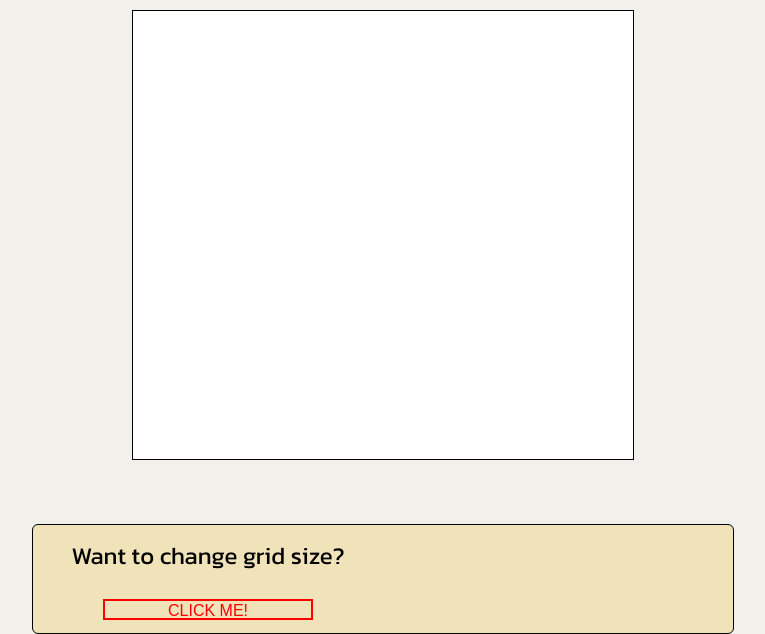
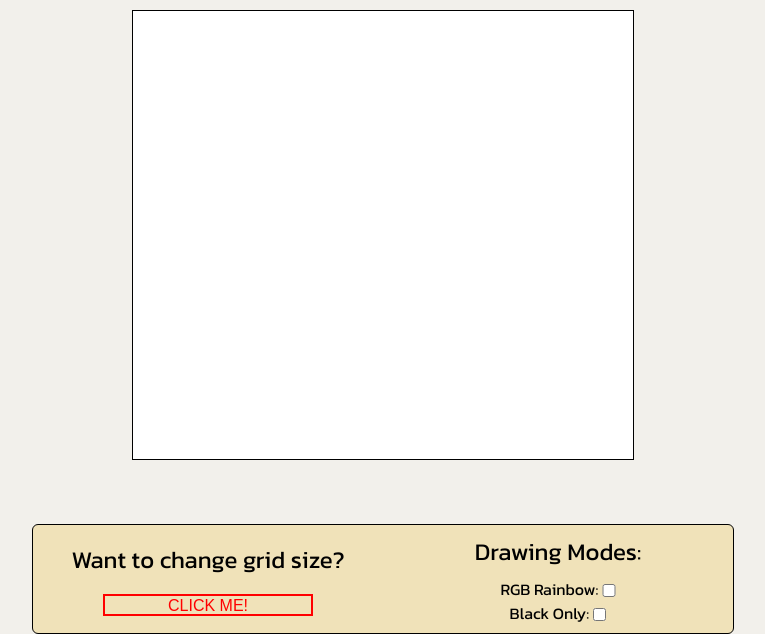
Before and after one commit to kruczys/etch-sketch, a website built with Vite: page index.html in a window 1280 px wide. Shown: the part 166-800 px from the top of the page, without its empty margins (257-1022 px from the left). Built offline with nearby package versions, Linux system fonts and the light colour scheme.

Commit message:
feat: Added mode change buttons

```diff
--- a/index.html
+++ b/index.html
@@ -22,7 +22,19 @@
           <span>Want to change grid size?</span>
           <button id="change-size-button">CLICK ME!</button>
         </div>
-        <div id="mode-change"></div>
+        <div id="mode-change">
+          <span>Drawing Modes:</span>
+          <div id="mode-change-button-section">
+            <div class="mode-change-button">
+              <span>RGB Rainbow:</span>
+              <input type="checkbox" id="random-rgb"></input>
+            </div>
+            <div class="mode-change-button">
+              <span>Black Only:</span>
+              <input type="checkbox" id="black-mode"></input>
+            </div>
+          </div>
+        </div>
       </div>
     </div>
   </body>
--- a/src/changeMode.ts
+++ b/src/changeMode.ts
@@ -4,10 +4,10 @@ import paintItBlack from "./paintItBlack.ts";
 const setMode = (chosenMode: string) => {
   const pixels = document.querySelectorAll(".pixel");
   switch (chosenMode) {
-    case "randomRGB":
+    case "random-rgb":
       paintItRandomRGB(pixels);
       break;
-    case "black":
+    case "black-mode":
       paintItBlack(pixels);
       break;
     default:
--- a/src/main.ts
+++ b/src/main.ts
@@ -4,7 +4,7 @@ import setMode from "./changeMode.ts";
 generateGrid(20, "#grid-container");
 
 const sizeChangeButton = document.querySelector("#change-size-button");
-let currMode = "randomRGB";
+let currMode = "random-rgb";
 setMode(currMode);
 
 (sizeChangeButton as HTMLButtonElement).addEventListener("click", () => {
@@ -15,3 +15,20 @@ setMode(currMode);
   );
   setMode(currMode);
 });
+
+const rainbowModeInput = document.querySelector("#random-rgb");
+const blackModeInput = document.querySelector("#black-mode");
+
+(rainbowModeInput as HTMLInputElement).addEventListener("click", () => {
+  currMode = "random-rgb";
+  setMode(currMode);
+  (rainbowModeInput as HTMLInputElement).checked = true;
+  (blackModeInput as HTMLInputElement).checked = false;
+});
+
+(blackModeInput as HTMLInputElement).addEventListener("click", () => {
+  currMode = "black-mode";
+  setMode(currMode);
+  (rainbowModeInput as HTMLInputElement).checked = false;
+  (blackModeInput as HTMLInputElement).checked = true;
+});
--- a/src/style.css
+++ b/src/style.css
@@ -50,7 +50,7 @@ body {
   display: flex;
   flex-direction: column;
   flex-wrap: nowrap;
-  justify-content: space-around;
+  justify-content: space-evenly;
   align-items: center;
 }
 
@@ -65,3 +65,31 @@ body {
   width: 60%;
   font-size: 1em;
 }
+
+#mode-change {
+  width: 50%;
+  height: 100%;
+  display: flex;
+  flex-direction: column;
+  flex-wrap: nowrap;
+  justify-content: space-evenly;
+  align-items: center;
+}
+
+#mode-change > span {
+  font-size: 1.5em;
+}
+
+.mode-change-button > input {
+  height: 1em;
+  width: 1em;
+  margin: 0;
+  margin-left: 4px;
+  margin-top: 3px;
+}
+
+.mode-change-button {
+  display: flex;
+  justify-content: center;
+  align-items: center;
+}
```
